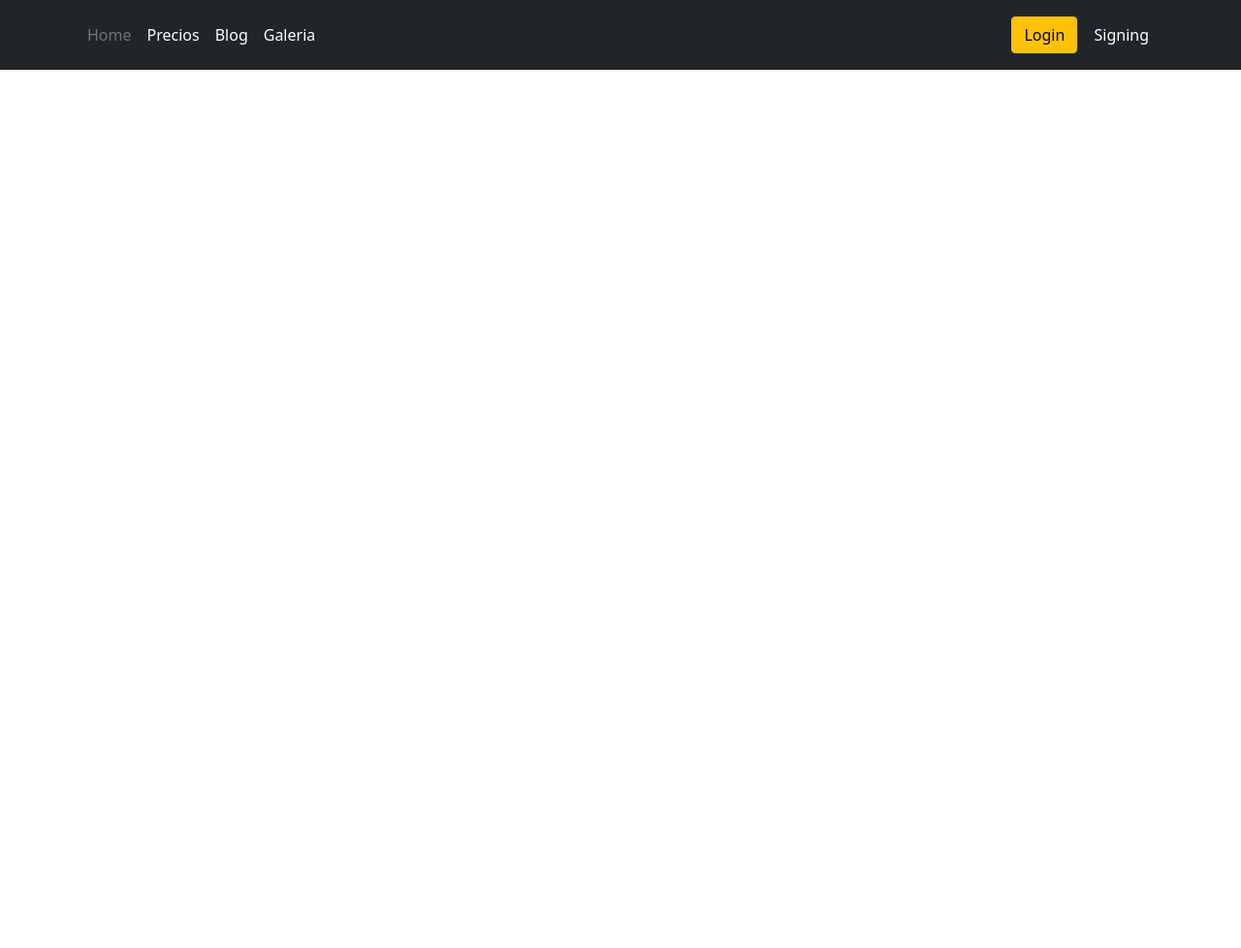
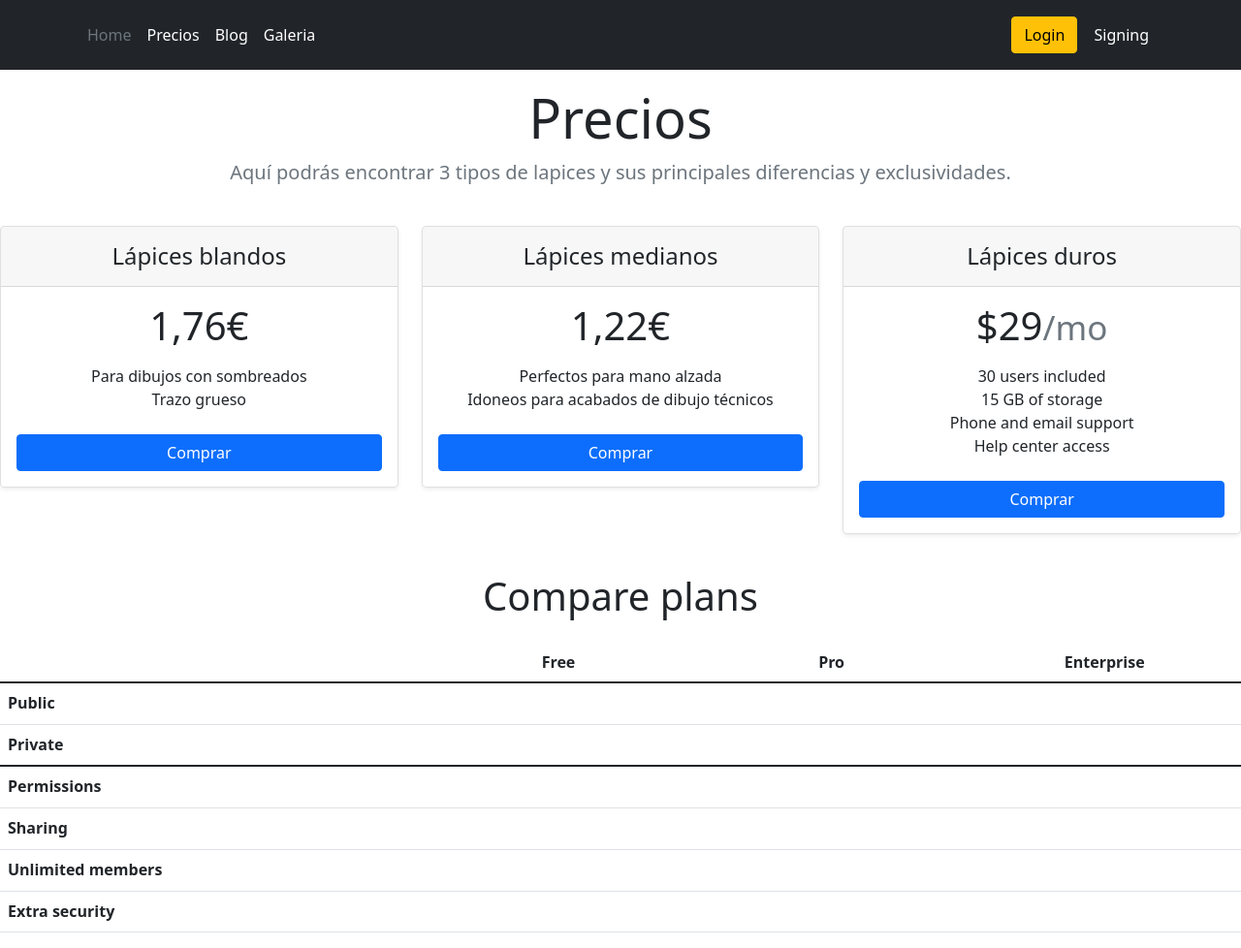
Before and after one commit to jfusterr/projectobootstrap, a plain HTML site: page precios.html in a window 1280 px wide. Shown: the whole page at 97% size. Before the commit the page ends 800 px from the top, so only its background shows below. Drawn offline with nearby package versions, Linux system fonts and the light colour scheme.

Commit message:
ASDFASDF

```diff
--- a/precios.html
+++ b/precios.html
@@ -28,5 +28,120 @@
           </div>
         </div>
       </header>
+      <div class="pricing-header p-3 pb-md-4 mx-auto text-center">
+        <h1 class="display-4 fw-normal">Precios</h1>
+        <p class="fs-5 text-muted">Aquí podrás encontrar 3 tipos de lapices y sus principales diferencias y exclusividades.</p>
+      </div>
+
+
+      <main>
+        <div class="row row-cols-1 row-cols-md-3 mb-3 text-center">
+          <div class="col">
+            <div class="card mb-4 rounded-3 shadow-sm">
+              <div class="card-header py-3">
+                <h4 class="my-0 fw-normal">Lápices blandos</h4>
+              </div>
+              <div class="card-body">
+                <h1 class="card-title pricing-card-title">1,76€</h1>
+                <ul class="list-unstyled mt-3 mb-4">
+                  <li>Para dibujos con sombreados</li>
+                  <li>Trazo grueso</li>
+                </ul>
+                <a href="https://www.amazon.es/Conté-à-Paris-esbozo-grafito/dp/B005SBGX2A/ref=sr_1_9?keywords=lapiz+blando&qid=1639249269&sr=8-9" class="btn btn-primary w-100">Comprar</a>
+              </div>
+            </div>
+          </div>
+          <div class="col">
+            <div class="card mb-4 rounded-3 shadow-sm">
+              <div class="card-header py-3">
+                <h4 class="my-0 fw-normal">Lápices medianos</h4>
+              </div>
+              <div class="card-body">
+                <h1 class="card-title pricing-card-title">1,22€</h1>
+                <ul class="list-unstyled mt-3 mb-4">
+                  <li>Perfectos para mano alzada</li>
+                  <li>Idoneos para acabados de dibujo técnicos</li>
+                </ul>
+                <a href="https://www.amazon.es/Faber-Castell-708952-Lápiz-HB/dp/B0009WFNZ6/ref=sr_1_36?__mk_es_ES=ÅMÅŽÕÑ&keywords=lapiz+HB&qid=1639249887&sr=8-36" class="btn btn-primary w-100">Comprar</a>
+              </div>
+            </div>
+          </div>
+          <div class="col">
+            <div class="card mb-4 rounded-3 shadow-sm">
+              <div class="card-header py-3">
+                <h4 class="my-0 fw-normal">Lápices duros</h4>
+              </div>
+              <div class="card-body">
+                <h1 class="card-title pricing-card-title">$29<small class="text-muted fw-light">/mo</small></h1>
+                <ul class="list-unstyled mt-3 mb-4">
+                  <li>30 users included</li>
+                  <li>15 GB of storage</li>
+                  <li>Phone and email support</li>
+                  <li>Help center access</li>
+                </ul>
+                <a href="https://www.amazon.es/Staedtler-100-8H-Lápices-Lumograph-8H/dp/B01CSEIGWO/ref=sr_1_1?__mk_es_ES=ÅMÅŽÕÑ&keywords=lapiz+8H&qid=1639249957&sr=8-1" class="btn btn-primary w-100">Comprar</a>
+              </div>
+            </div>
+          </div>
+        </div>
+
+        <h2 class="display-6 text-center mb-4">Compare plans</h2>
+
+        <div class="table-responsive">
+          <table class="table text-center">
+            <thead>
+              <tr>
+                <th style="width: 34%;"></th>
+                <th style="width: 22%;">Free</th>
+                <th style="width: 22%;">Pro</th>
+                <th style="width: 22%;">Enterprise</th>
+              </tr>
+            </thead>
+            <tbody>
+              <tr>
+                <th scope="row" class="text-start">Public</th>
+                <td><svg class="bi" width="24" height="24"><use xlink:href="#check"/></svg></td>
+                <td><svg class="bi" width="24" height="24"><use xlink:href="#check"/></svg></td>
+                <td><svg class="bi" width="24" height="24"><use xlink:href="#check"/></svg></td>
+              </tr>
+              <tr>
+                <th scope="row" class="text-start">Private</th>
+                <td></td>
+                <td><svg class="bi" width="24" height="24"><use xlink:href="#check"/></svg></td>
+                <td><svg class="bi" width="24" height="24"><use xlink:href="#check"/></svg></td>
+              </tr>
+            </tbody>
+
+            <tbody>
+              <tr>
+                <th scope="row" class="text-start">Permissions</th>
+                <td><svg class="bi" width="24" height="24"><use xlink:href="#check"/></svg></td>
+                <td><svg class="bi" width="24" height="24"><use xlink:href="#check"/></svg></td>
+                <td><svg class="bi" width="24" height="24"><use xlink:href="#check"/></svg></td>
+              </tr>
+              <tr>
+                <th scope="row" class="text-start">Sharing</th>
+                <td></td>
+                <td><svg class="bi" width="24" height="24"><use xlink:href="#check"/></svg></td>
+                <td><svg class="bi" width="24" height="24"><use xlink:href="#check"/></svg></td>
+              </tr>
+              <tr>
+                <th scope="row" class="text-start">Unlimited members</th>
+                <td></td>
+                <td><svg class="bi" width="24" height="24"><use xlink:href="#check"/></svg></td>
+                <td><svg class="bi" width="24" height="24"><use xlink:href="#check"/></svg></td>
+              </tr>
+              <tr>
+                <th scope="row" class="text-start">Extra security</th>
+                <td></td>
+                <td></td>
+                <td><svg class="bi" width="24" height="24"><use xlink:href="#check"/></svg></td>
+              </tr>
+            </tbody>
+          </table>
+        </div>
+      </main>
+
+      <script src="https://cdn.jsdelivr.net/npm/bootstrap@5.0.2/dist/js/bootstrap.bundle.min.js" integrity="sha384-MrcW6ZMFYlzcLA8Nl+NtUVF0sA7MsXsP1UyJoMp4YLEuNSfAP+JcXn/tWtIaxVXM" crossorigin="anonymous"></script>
 </body>
 </html>
```
